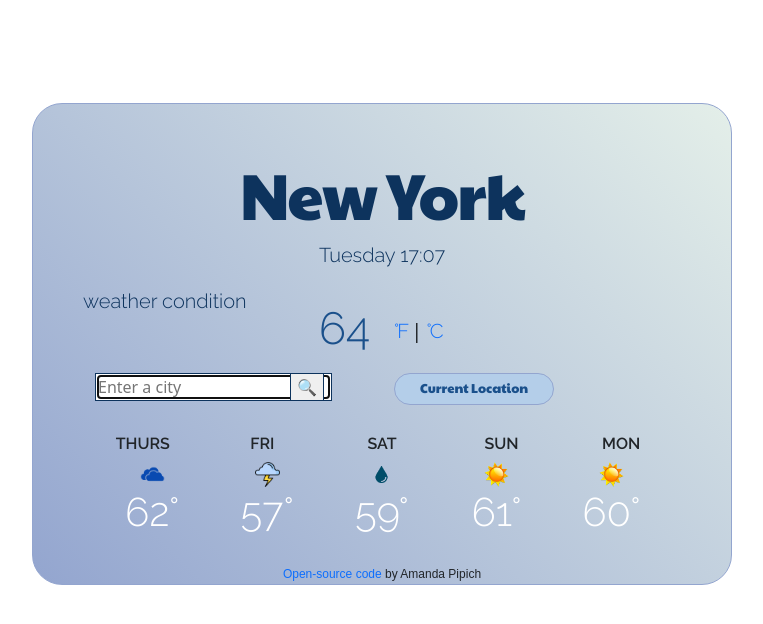
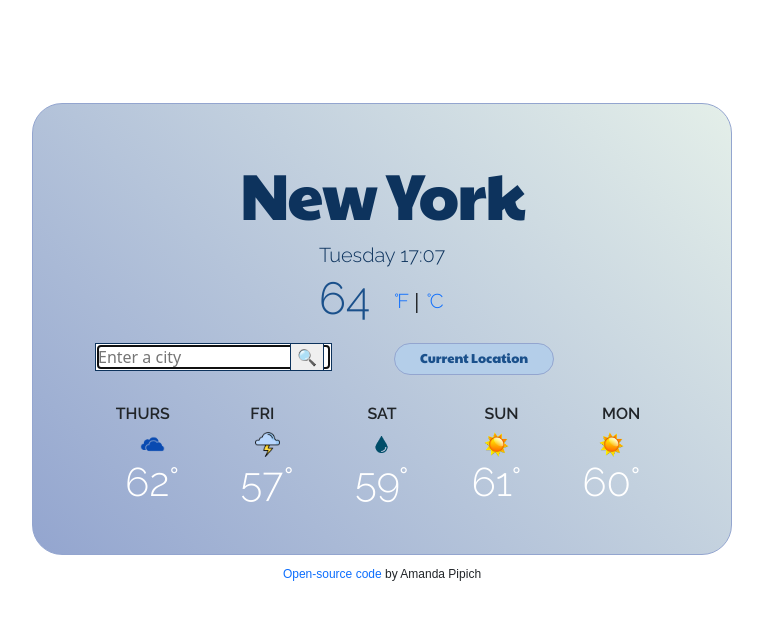
Before and after one commit to apipich/ALP-Project-4.26.21, a website built with Parcel: page index.html in a window 1280 px wide. Shown: the whole page, without its empty margins (258-1021 px from the left). Built offline with nearby package versions, Linux system fonts and the light colour scheme; no server answers.

Commit message:
Update index.html

```diff
--- a/index.html
+++ b/index.html
@@ -39,7 +39,7 @@
     <div class="container">
       <h1>New York</h1>
       <p>date here</p>
-      <span class="condition" id="weatherCondition">weather condition</span>
+      <span class="condition" id="weatherCondition"></span>
       <div class="row">
         <div class="col-sm-6"><h2>64</h2></div>
         <div class="col-sm-6">
```
